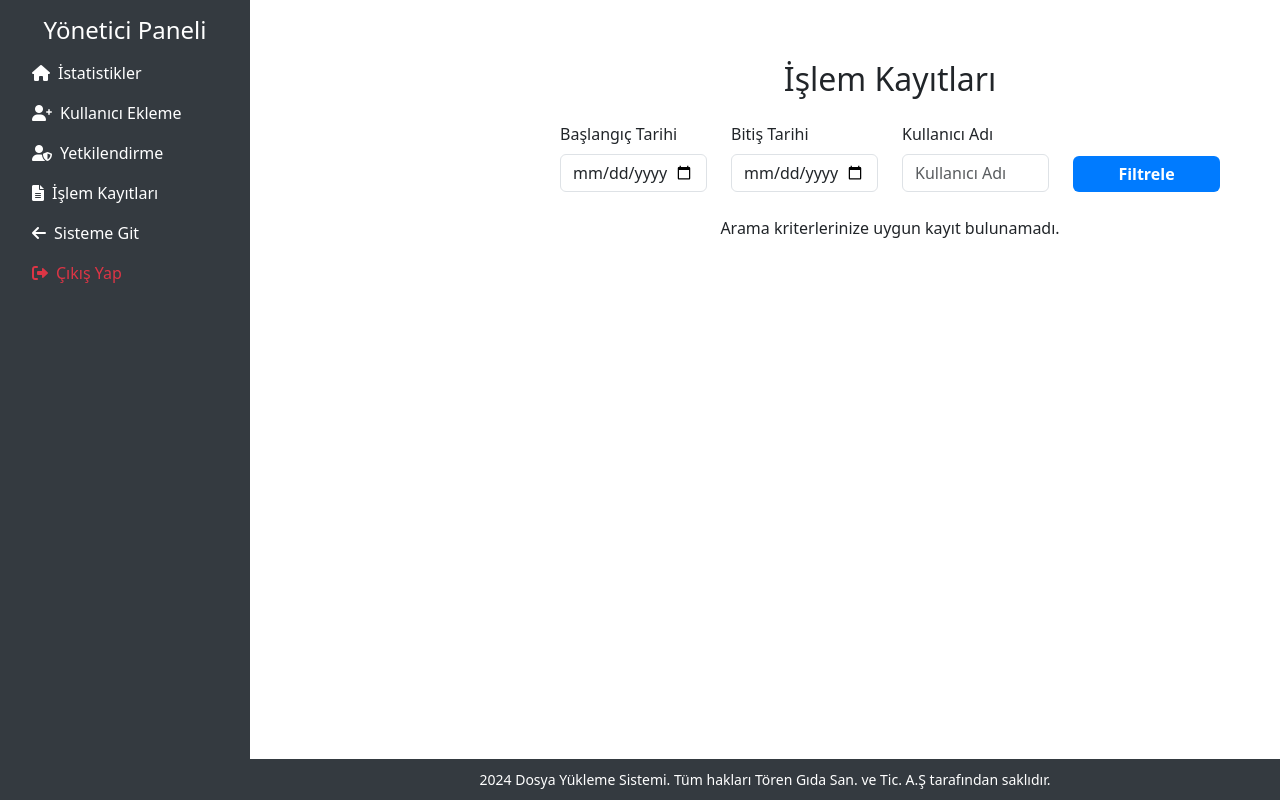
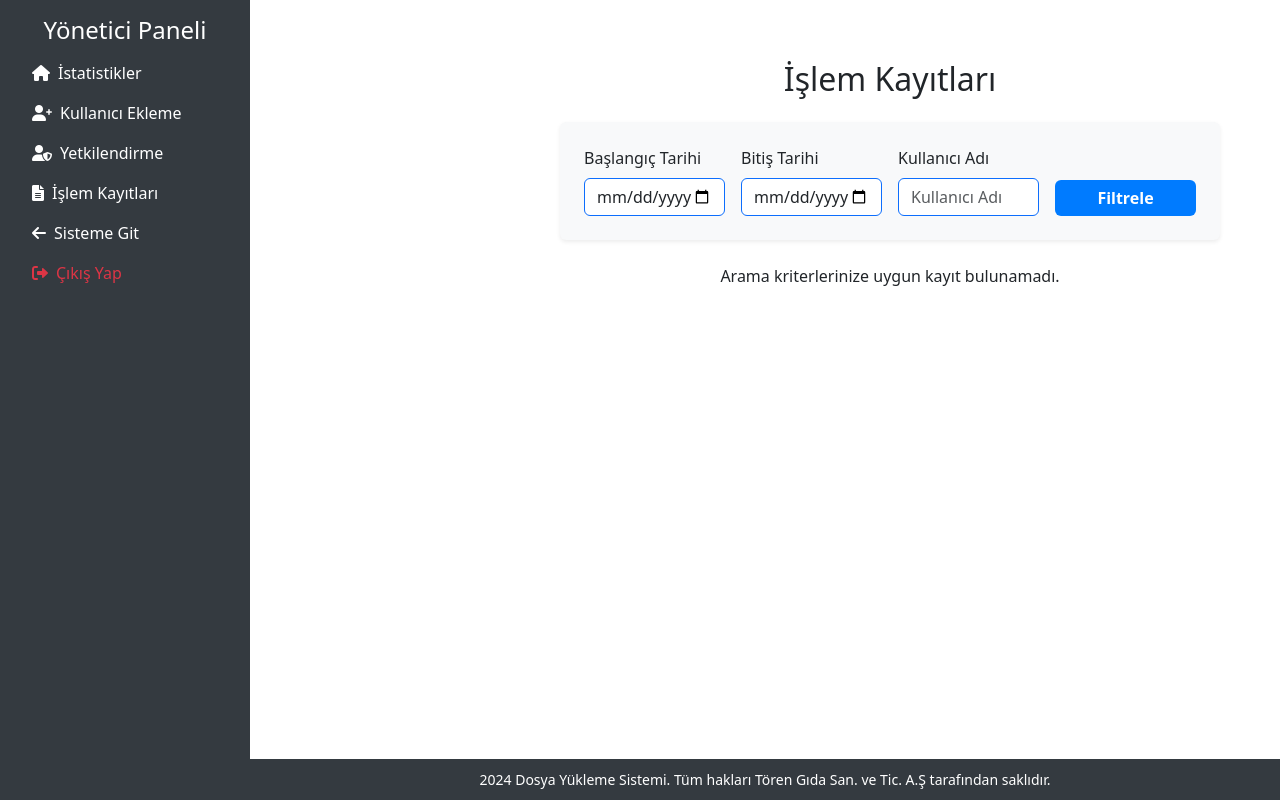
Before and after one commit to MustafaSenliik/Beyanname, a Flask app: page /admin/log-records in a window 1280 px wide. Run offline with Flask 3, Linux system fonts and the light colour scheme; the visitor is signed in with stand-in values (Sample User, id 1).

Commit message:
log sayfası düzenlendi

```diff
--- a/templates/admin/log_records.html
+++ b/templates/admin/log_records.html
@@ -117,25 +117,26 @@
             <h2 class="text-center mb-4">İşlem Kayıtları</h2>
 
             <!-- Filtreleme Formu -->
-            <form action="{{ url_for('admin.log_records') }}" method="GET" class="mb-4">
-                <div class="row">
+            <form action="{{ url_for('admin.log_records') }}" method="GET" class="mb-4 p-4 rounded shadow-sm" style="background-color: #f8f9fa;">
+                <div class="row g-3">
                     <div class="col-md-3">
                         <label for="start_date" class="form-label">Başlangıç Tarihi</label>
-                        <input type="date" id="start_date" name="start_date" class="form-control">
+                        <input type="date" id="start_date" name="start_date" class="form-control border border-primary">
                     </div>
                     <div class="col-md-3">
                         <label for="end_date" class="form-label">Bitiş Tarihi</label>
-                        <input type="date" id="end_date" name="end_date" class="form-control">
+                        <input type="date" id="end_date" name="end_date" class="form-control border border-primary">
                     </div>
                     <div class="col-md-3">
                         <label for="user_name" class="form-label">Kullanıcı Adı</label>
-                        <input type="text" id="user_name" name="user_name" class="form-control" placeholder="Kullanıcı Adı">
+                        <input type="text" id="user_name" name="user_name" class="form-control border border-primary" placeholder="Kullanıcı Adı">
                     </div>
                     <div class="col-md-3 d-flex align-items-end">
-                        <button type="submit" class="btn btn-primary w-100">Filtrele</button>
+                        <button type="submit" class="btn btn-primary w-100 fw-bold" style="background-color: #007bff; border: none;">Filtrele</button>
                     </div>
                 </div>
             </form>
+
 
             <div class="table-container">
                 {% if logs %}
```
